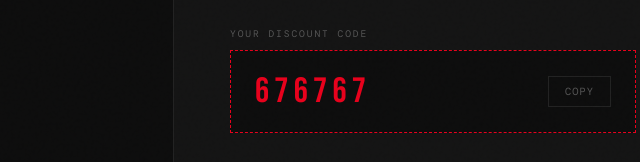
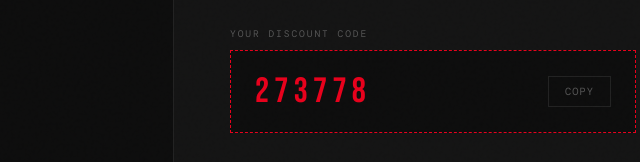
Before and after one commit to tk-ls/cookedcoke, a plain HTML site: page verysecretcode.html in a window 1280 px wide. Shown: the part 474-636 px from the top of the page, 207-847 px from the left. Drawn offline with nearby package versions, Linux system fonts and the light colour scheme.

Commit message:
Update secret code logic

```diff
--- a/verysecretcode.html
+++ b/verysecretcode.html
@@ -278,9 +278,10 @@
     <div class="code-wrap">
       <p class="code-label">Your discount code</p>
       <div class="code-box">
-        <span class="code-text" id="code">676767</span>
+        <span class="code-text" id="code">......</span>
         <button class="copy-btn" id="copyBtn" onclick="copyCode()">Copy</button>
       </div>
+      <p class="code-label" style="margin-top: 0.4rem; font-size: 0.5rem; opacity: 0.5;" id="debug-info"></p>
     </div>
 
     <div class="how">
@@ -307,6 +308,29 @@
 </footer>
 
 <script>
+  // NEW RULE: First Digit + Last Digit = 10
+  // Examples: 3____7, 8____2, 5____5
+  // This is much easier to check at a glance!
+  function generateCode() {
+    const first = Math.floor(Math.random() * 9) + 1; // 1-9
+    const last = 10 - first;
+
+    let middle = '';
+    for (let i = 0; i < 4; i++) {
+      middle += Math.floor(Math.random() * 10);
+    }
+
+    return first.toString() + middle + last.toString();
+  }
+
+  // Initialize code on load
+  let secretCode = localStorage.getItem('voterCode');
+  if (!secretCode) {
+    secretCode = generateCode();
+    localStorage.setItem('voterCode', secretCode);
+  }
+  document.getElementById('code').textContent = secretCode;
+
   function copyCode() {
     const code = document.getElementById('code').textContent;
     const btn = document.getElementById('copyBtn');
```
